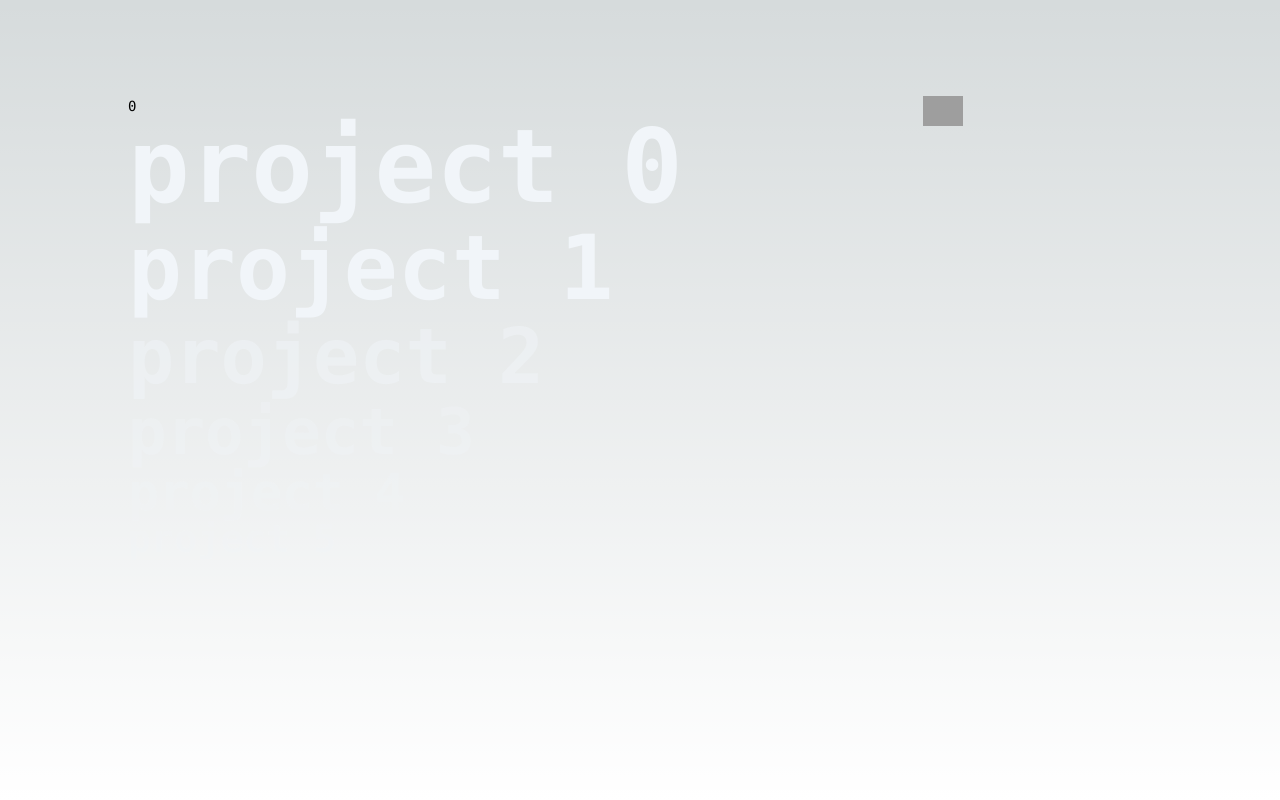
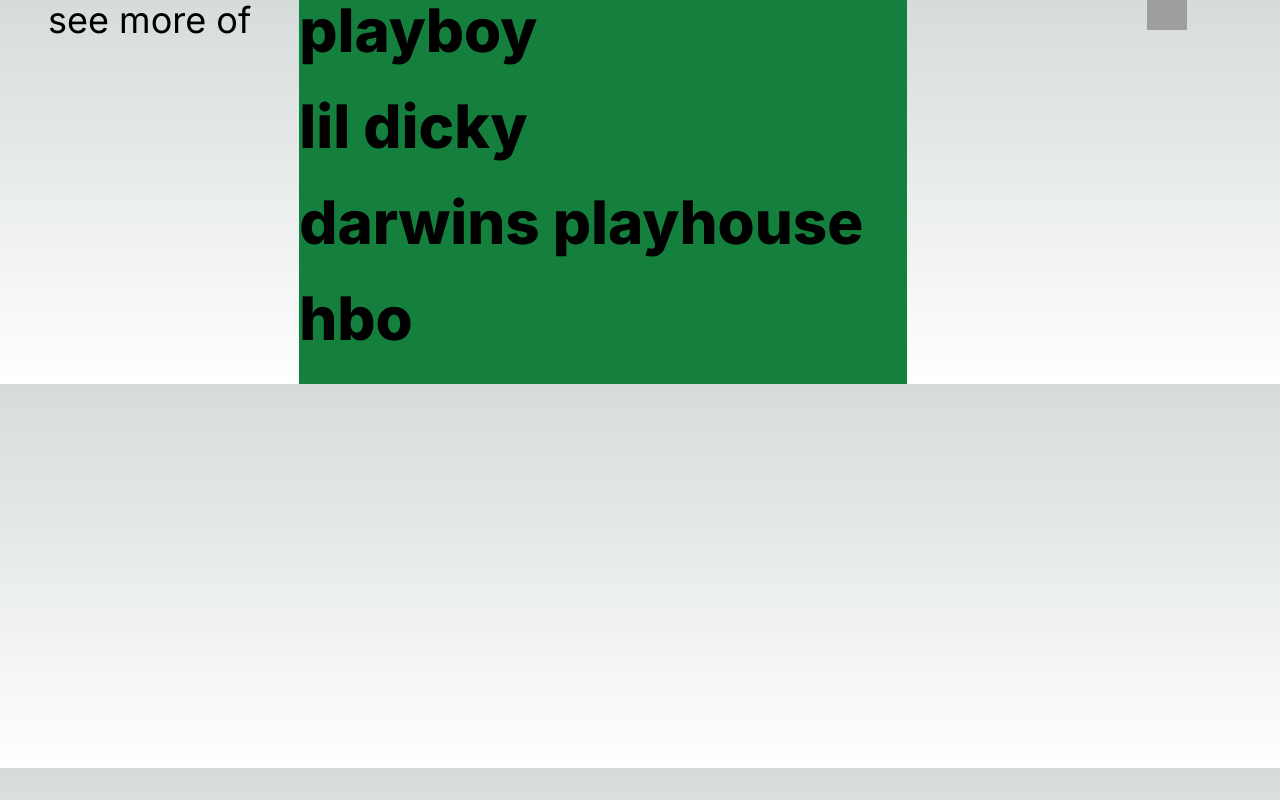
Before and after one commit to JakeSchroder/kirsti-portfolio, a Next.js app: page / in a window 1280 px wide. Built offline with nearby package versions, Linux system fonts and the light colour scheme; grey boxes are pictures that could not be loaded.

Commit message:
Convert from animejs to dom manipulation

```diff
--- a/src/app/components/workRolodex.js
+++ b/src/app/components/workRolodex.js
@@ -1,48 +1,54 @@
 'use client';
-import anime from 'animejs/lib/anime.es.js';
 import { useEffect, useState } from 'react';
 
-let workTitles = [];
-for(let i=0; i<=30; i++){
-    workTitles.push(`project ${i}`)
-}
+let workTitles = [
+    {name: 'playboy', genre: 'wardrobe styling', img_path: ''},
+    {name: 'lil dicky', genre: 'tv and film', img_path: ''},
+    {name: 'darwins playhouse', genre: 'costume design', img_path: ''},
+    {name: 'hbo', genre: 'tv and film', img_path: ''},
+    {name: 'fx', genre: 'tv and film', img_path: ''},
+    {name: 'key art', genre: 'tv and film', img_path: ''},
+    {name: 'jesse mccartney', genre: 'wardrobe styling', img_path: ''},
+    {name: 'allison brooke evans', genre: 'wardrobe styling', img_path: ''},
+    {name: 'lolahika', genre: 'wardrobe styling', img_path: ''},
+    {name: 'jp saxe', genre: 'wardrobe styling', img_path: ''},
+    {name: 'strays', genre: 'tv and film', img_path: ''},
+    {name: 'assistant work', genre: 'tv and film', img_path: ''},
+];
+let titleHeight = 92;// This is the current size of the standard work title element
 
 export default function WorkRolodex(){
     const [scrollPosition, setScrollPosition] = useState(0);
 
     useEffect(()=>{
-        anime({
-            targets: 'div',
-            duration: 0
-          });
+        titleHeight = document.getElementById('0').offsetHeight;
+
     }, [scrollPosition])
 
+
+    // Track how far the user has scrolled
     const handleScroll = () => {
         const position = event.deltaY;// Might need to be replaced later since event is deprecated
-        setScrollPosition(prev=>Math.min(Math.abs(prev+position), 8000));// Might have to be made scalable to the users screen later
+        setScrollPosition(prev=>Math.min(Math.abs(prev+position), 4000));// Might have to be made scalable to the users screen later
     };
     useEffect(() => {
-        window.addEventListener('wheel', handleScroll, { passive: false });
+        document.getElementById('work-title-list').addEventListener('wheel', handleScroll, { passive: false });
         return () => {
-            window.removeEventListener('wheel', handleScroll);
+            //document.getElementById('work-title-list').removeEventListener('wheel', handleScroll);
         };
     }, []);
 
 
-    let minWorkIndex = Math.min(workTitles.length-2, Math.floor(scrollPosition/250));
-    let maxWorkIndex = Math.min(workTitles.length-1, Math.ceil(scrollPosition/250)+6);
     return(
-        <div className="grid">
-            <text>{scrollPosition}</text>
-            {workTitles.slice(minWorkIndex, maxWorkIndex).map((currentTitle, key) =>{// Simplify later on
-                let opacity = 1/key;
-                let fontSize = 8-key;
-                let paddingBottom = 6;
-
-                return(
-                    <h1 key={key} className="text-6xl font-extrabold text-slate-100" style={{opacity:opacity, fontSize:`${fontSize}vw`, paddingBottom:paddingBottom-key}} >{currentTitle}</h1>
-                )
-            })}
+        <div className='flex justify-left'>
+            <p className='text-4xl  px-12'>see more of</p>
+            <div id='work-title-list' className=" overflow-scroll snap-y snap-mandatory bg-green-700 h-96 ">
+                {workTitles.concat(workTitles).map((currentTitle, key) =>{// Simplify later on
+                    return(
+                        <h1 key={key} id={key} className="text-6xl font-extrabold pb-9 snap-start select-none" >{currentTitle.name}</h1>
+                    )
+                })}
+            </div>
         </div>
     )
 }
--- a/src/app/page.js
+++ b/src/app/page.js
@@ -2,10 +2,8 @@
 
 export default function Home() {
   return (
-    <main className="flex min-h-screen flex-col items-center justify-between p-24">
-      <div className="z-10 w-full max-w-5xl items-center justify-between font-mono text-sm lg:flex">
+    <main>
         <LandingPage/>
-      </div>
     </main>
   )
 }
```
